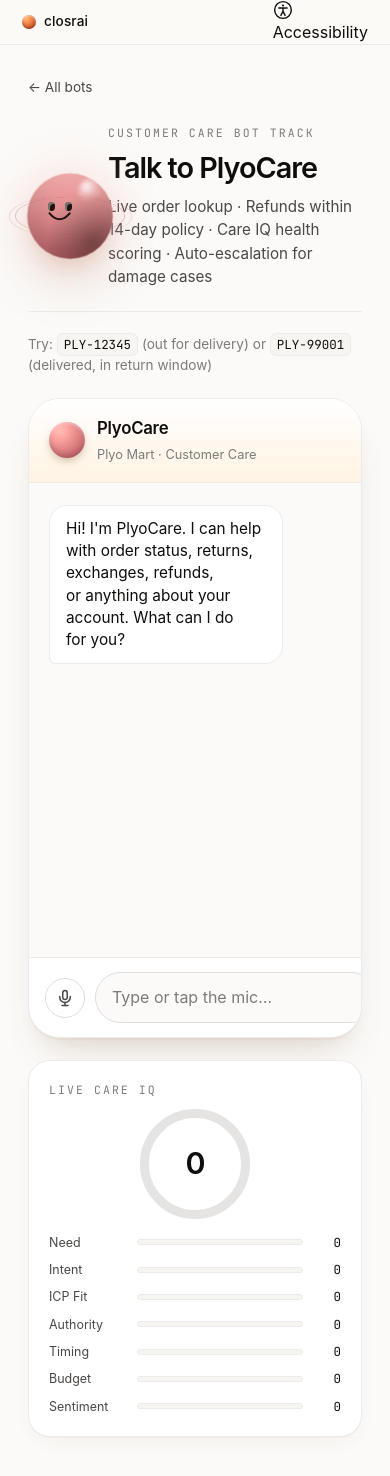
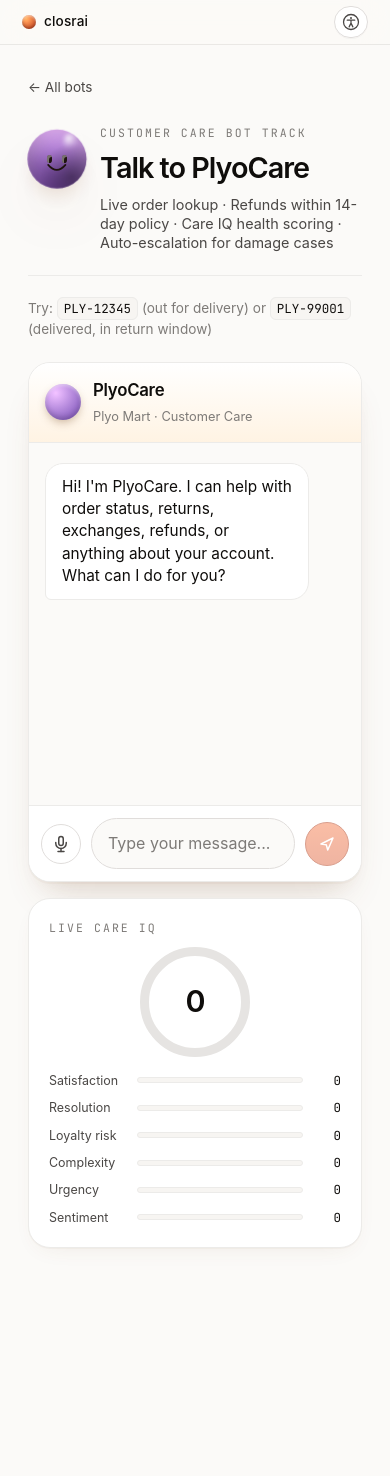
Before and after one commit to NoumanS-20/closrai, a Next.js app: page /chat/care in a window 390 px wide. Shown: the top 1476 px of the page. After the commit the page ends 1348 px from the top, so only its background shows below. Built offline with nearby package versions, Linux system fonts and the light colour scheme.

Commit message:
feat: Enhance accessibility and improve UI components across the application

```diff
--- a/public/embed.js
+++ b/public/embed.js
@@ -150,6 +150,14 @@
     setOpen(false);
   });
 
+  window.addEventListener("message", function (ev) {
+    if (ev.origin !== origin) return;
+    if (ev.source !== iframe.contentWindow) return;
+    if (ev.data && ev.data.type === "closrai:close") {
+      setOpen(false);
+    }
+  });
+
   document.addEventListener("keydown", function (ev) {
     if (ev.key === "Escape" && panel.style.display !== "none") {
       ev.preventDefault();
--- a/scripts/seed-demo.ts
+++ b/scripts/seed-demo.ts
@@ -144,7 +144,7 @@
       timing: 80,
       intent: 95,
       sentiment: 70,
-      icpFit: 85,
+      icpFit: 12,
       rationale: "Specific technical issue, on Growth plan, resolved with KB hit.",
     },
     transcript: [
@@ -219,8 +219,8 @@
     },
     dealIq: {
       total: 42,
-      budget: 0,
-      authority: 0,
+      budget: 20,
+      authority: 80,
       need: 80,
       timing: 90,
       intent: 60,
--- a/src/agent/tools.ts
+++ b/src/agent/tools.ts
@@ -216,6 +216,13 @@
 
 async function enrichCompany(domain: string): Promise<CompanyEnrichment> {
   const cleaned = domain.replace(/^https?:\/\//, "").replace(/\/.*$/, "").toLowerCase();
+  if (!/^[a-z0-9.-]+\.[a-z]{2,}$/i.test(cleaned)) {
+    return {
+      domain: cleaned || "unknown",
+      summary: "No valid company domain was provided, so live enrichment was skipped.",
+      source: "stub",
+    };
+  }
   try {
     const url = `https://${cleaned}`;
     const res = await fetch(url, {
@@ -478,14 +485,26 @@
   const input = (rawInput ?? {}) as Record<string, unknown>;
   switch (name) {
     case "enrich_company": {
+      if (ctx.lead.enrichment) {
+        return {
+          output: {
+            skipped: true,
+            reason: "Company already enriched for this conversation.",
+            enrichment: ctx.lead.enrichment,
+          },
+        };
+      }
       const enrichment = await enrichCompany(String(input.domain ?? ""));
       return {
         output: enrichment,
-        mutate: (lead) => ({
-          ...lead,
-          companyWebsite: enrichment.domain,
-          enrichment,
-        }),
+        mutate: (lead) =>
+          enrichment.domain === "unknown"
+            ? lead
+            : {
+                ...lead,
+                companyWebsite: enrichment.domain,
+                enrichment,
+              },
       };
     }
     case "handle_objection": {
--- a/src/app/dashboard/[id]/page.tsx
+++ b/src/app/dashboard/[id]/page.tsx
@@ -31,6 +31,9 @@
 
   const personaLabel = PERSONA_LABEL[lead.personaId];
   const scoreLabel = SCORE_LABEL[lead.personaId];
+  const leadMeta = [lead.role, lead.company, lead.email, lead.phone].filter(
+    (value): value is string => Boolean(value),
+  );
 
   return (
     <>
@@ -48,9 +51,16 @@
                 {lead.name ?? <span className="lead__anon">Anonymous</span>}
               </h1>
               <p className="lead__meta">
-                {[lead.role, lead.company].filter(Boolean).join(" · ")}
-                {lead.email && <span className="lead__sep">{lead.email}</span>}
-                {lead.phone && <span className="lead__sep">{lead.phone}</span>}
+                {leadMeta.length > 0 ? (
+                  leadMeta.map((item, index) => (
+                    <span key={`${item}-${index}`}>
+                      {index > 0 && <span className="lead__dot"> · </span>}
+                      {item}
+                    </span>
+                  ))
+                ) : (
+                  <span>No contact details captured yet</span>
+                )}
               </p>
             </div>
             <div className="lead__head-tags">
@@ -120,7 +130,11 @@
             <aside className="lead__rail" aria-label="Signals">
               <section className="card rail-card">
                 <p className="eyebrow">{scoreLabel}</p>
-                <DealIQGauge iq={lead.dealIq} />
+                <DealIQGauge
+                  iq={lead.dealIq}
+                  personaId={lead.personaId}
+                  label={scoreLabel}
+                />
               </section>
 
               {lead.orderLookup && (
@@ -202,7 +216,7 @@
           .lead__head h1 { font-size: clamp(1.8rem, 3.2vw, 2.2rem); margin: 6px 0 4px; }
           .lead__anon { color: var(--ink-mute); font-style: italic; font-weight: 400; }
           .lead__meta { color: var(--ink-soft); margin: 0; font-size: 0.95rem; }
-          .lead__sep { margin-left: 12px; color: var(--ink-mute); }
+          .lead__dot { color: var(--ink-mute); }
           .lead__head-tags { display: flex; gap: 10px; flex-wrap: wrap; }
 
           .status-tile {
--- a/src/app/dashboard/page.tsx
+++ b/src/app/dashboard/page.tsx
@@ -313,19 +313,19 @@
             text-transform: capitalize;
           }
           .persona-tag--sales {
-            color: oklch(0.42 0.14 35);
-            border-color: oklch(0.85 0.10 40);
-            background: oklch(0.97 0.04 40);
+            color: oklch(0.34 0.13 158);
+            border-color: oklch(0.80 0.09 158);
+            background: oklch(0.96 0.04 158);
           }
           .persona-tag--support {
-            color: oklch(0.42 0.14 70);
-            border-color: oklch(0.85 0.10 75);
-            background: oklch(0.97 0.04 75);
+            color: oklch(0.36 0.13 238);
+            border-color: oklch(0.80 0.08 235);
+            background: oklch(0.96 0.035 235);
           }
           .persona-tag--care {
-            color: oklch(0.42 0.12 20);
-            border-color: oklch(0.85 0.08 25);
-            background: oklch(0.97 0.04 22);
+            color: oklch(0.38 0.13 305);
+            border-color: oklch(0.80 0.08 305);
+            background: oklch(0.96 0.035 305);
           }
 
           .status {
--- a/src/app/page.tsx
+++ b/src/app/page.tsx
@@ -326,6 +326,24 @@
           .bento__tile:first-child { grid-row: auto; }
           .bento__tile:nth-child(4) { grid-column: auto; grid-template-columns: 1fr; }
         }
+        @media (max-width: 520px) {
+          .hero {
+            padding-top: 56px;
+          }
+          .hero__title {
+            font-size: clamp(2.8rem, 14vw, 3.8rem);
+          }
+          .hero__ctas {
+            display: flex;
+            flex-direction: column;
+            align-items: center;
+            gap: 12px;
+            margin-bottom: 28px;
+          }
+          .hero__ctas .linklike {
+            font-size: 1rem;
+          }
+        }
 
         /* FOOTER */
         .foot {
--- a/src/components/A11ySettings.tsx
+++ b/src/components/A11ySettings.tsx
@@ -144,11 +144,35 @@
 
   useEffect(() => {
     if (!open) return;
+    const focusTimer = window.setTimeout(() => {
+      const firstControl = panelRef.current?.querySelector<HTMLElement>(
+        "[role='switch'], [role='radio'], .a11y-reset",
+      );
+      firstControl?.focus();
+    }, 0);
+
     function onKey(e: KeyboardEvent) {
       if (e.key === "Escape") {
         e.preventDefault();
         setOpen(false);
         btnRef.current?.focus();
+      }
+      if (e.key === "Tab" && panelRef.current) {
+        const controls = Array.from(
+          panelRef.current.querySelectorAll<HTMLElement>(
+            "button, [href], input, select, textarea, [tabindex]:not([tabindex='-1'])",
+          ),
+        ).filter((el) => !el.hasAttribute("disabled"));
+        if (controls.length === 0) return;
+        const first = controls[0];
+        const last = controls[controls.length - 1];
+        if (e.shiftKey && document.activeElement === first) {
+          e.preventDefault();
+          last.focus();
+        } else if (!e.shiftKey && document.activeElement === last) {
+          e.preventDefault();
+          first.focus();
+        }
       }
     }
     function onClick(e: MouseEvent) {
@@ -166,6 +190,7 @@
     document.addEventListener("keydown", onKey);
     document.addEventListener("mousedown", onClick);
     return () => {
+      window.clearTimeout(focusTimer);
       document.removeEventListener("keydown", onKey);
       document.removeEventListener("mousedown", onClick);
     };
@@ -293,18 +318,6 @@
           </button>
 
           <style>{`
-            .a11y-panel {
-              position: absolute;
-              right: 0;
-              top: calc(100% + 10px);
-              width: 340px;
-              background: var(--surface);
-              border: 1px solid var(--line);
-              border-radius: var(--radius-lg);
-              box-shadow: var(--shadow-lift);
-              padding: 18px;
-              z-index: 1000;
-            }
             .a11y-panel__head {
               display: flex; justify-content: space-between; align-items: center;
               margin-bottom: 14px;
@@ -362,6 +375,62 @@
           `}</style>
         </div>
       )}
+
+      <style>{`
+        .a11y-trigger {
+          height: 32px;
+          display: inline-flex;
+          align-items: center;
+          justify-content: center;
+          gap: 7px;
+          padding: 0 11px;
+          border: 1px solid var(--line);
+          border-radius: var(--radius-pill);
+          background: color-mix(in oklab, var(--surface) 88%, transparent);
+          color: var(--ink-soft);
+          cursor: pointer;
+          font-size: 0.82rem;
+          line-height: 1;
+          white-space: nowrap;
+          box-shadow: 0 1px 0 rgba(0, 0, 0, 0.03);
+          transition:
+            background var(--dur-fast) var(--ease),
+            color var(--dur-fast) var(--ease),
+            border-color var(--dur-fast) var(--ease);
+        }
+        .a11y-trigger:hover,
+        .a11y-trigger[aria-expanded="true"] {
+          background: var(--surface);
+          color: var(--ink);
+          border-color: var(--line);
+        }
+        .a11y-trigger svg {
+          width: 18px;
+          height: 18px;
+          flex: 0 0 auto;
+        }
+        .a11y-panel {
+          position: absolute;
+          right: 0;
+          top: calc(100% + 10px);
+          width: min(340px, calc(100vw - 28px));
+          background: var(--surface);
+          border: 1px solid var(--line);
+          border-radius: var(--radius-lg);
+          box-shadow: var(--shadow-lift);
+          padding: 18px;
+          z-index: 1000;
+        }
+        @media (max-width: 520px) {
+          .a11y-trigger {
+            width: 34px;
+            padding: 0;
+          }
+          .a11y-trigger span {
+            display: none;
+          }
+        }
+      `}</style>
     </div>
   );
 }
--- a/src/components/ChatPageHeader.tsx
+++ b/src/components/ChatPageHeader.tsx
@@ -17,8 +17,8 @@
       <header className="chat-hd">
         <div className="chat-hd__id">
           <div className="chat-hd__orb">
-            <Orb kind={persona} size={84} float={false} idle />
-            <OrbFace size={84} />
+            <Orb kind={persona} size={72} float={false} idle />
+            <OrbFace size={72} />
           </div>
           <div>
             <p className="eyebrow">{tag}</p>
@@ -44,7 +44,11 @@
         .chat-hd__id {
           display: flex; gap: 22px; align-items: center;
         }
-        .chat-hd__orb { position: relative; flex-shrink: 0; width: 84px; height: 84px; }
+        .chat-hd__orb { position: relative; flex-shrink: 0; width: 72px; height: 72px; }
+        .chat-hd__orb .orb-3d__halo,
+        .chat-hd__orb .orb-3d__ring {
+          display: none;
+        }
         .chat-hd__id h1 {
           font-size: clamp(1.8rem, 3.2vw, 2.4rem);
           margin: 4px 0;
@@ -55,8 +59,16 @@
           font-size: 0.95rem;
         }
         @media (max-width: 600px) {
-          .chat-hd__id { gap: 16px; }
-          .chat-hd__orb { width: 64px; height: 64px; }
+          .chat-hd__id { gap: 14px; align-items: flex-start; }
+          .chat-hd__orb { width: 58px; height: 58px; margin-top: 6px; }
+          .chat-hd__orb .orb-3d {
+            width: 58px !important;
+            height: 58px !important;
+          }
+          .chat-hd__desc {
+            font-size: 0.9rem;
+            line-height: 1.35;
+          }
         }
       `}</style>
     </>
--- a/src/components/ChatWidget.tsx
+++ b/src/components/ChatWidget.tsx
@@ -74,6 +74,7 @@
   const [busy, setBusy] = useState(false);
   const [leadId, setLeadId] = useState<string | undefined>();
   const [lead, setLead] = useState<Lead | undefined>();
+  const [voiceSessionActive, setVoiceSessionActive] = useState(false);
   const scrollRef = useRef<HTMLDivElement | null>(null);
 
   useEffect(() => {
@@ -82,6 +83,17 @@
       behavior: "smooth",
     });
   }, [messages.length, busy]);
+
+  useEffect(() => {
+    if (!embed) return;
+    function onKey(e: KeyboardEvent) {
+      if (e.key === "Escape") {
+        window.parent?.postMessage({ type: "closrai:close" }, "*");
+      }
+    }
+    window.addEventListener("keydown", onKey);
+    return () => window.removeEventListener("keydown", onKey);
+  }, [embed]);
 
   async function send(textOverride?: string) {
     const text = (textOverride ?? input).trim();
@@ -228,10 +240,11 @@
             <VoiceButton
               disabled={busy}
               onTranscript={(text) => {
+                setVoiceSessionActive(true);
                 setInput("");
                 send(text);
               }}
-              speakingText={lastAssistantContent}
+              speakingText={voiceSessionActive ? lastAssistantContent : undefined}
             />
           )}
           <label htmlFor={`closrai-input-${ui.id}`} className="sr-only">
@@ -242,7 +255,7 @@
             type="text"
             value={input}
             onChange={(e) => setInput(e.target.value)}
-            placeholder="Type or tap the mic…"
+            placeholder="Type your message..."
             disabled={busy}
             autoComplete="off"
             aria-disabled={busy}
@@ -266,7 +279,7 @@
         <aside className="chat-widget__rail" aria-label={`${ui.label} signals`}>
           <section className="rail-card">
             <p className="eyebrow">Live {ui.scoreLabel}</p>
-            <DealIQGauge iq={lead?.dealIq} />
+            <DealIQGauge iq={lead?.dealIq} personaId={ui.id} label={ui.scoreLabel} />
           </section>
 
           {showOrder && lead?.orderLookup && (
@@ -318,7 +331,11 @@
           border-radius: var(--radius-xl);
           overflow: hidden;
           box-shadow: var(--shadow-lift);
-          height: 640px;
+          height: clamp(460px, calc(100dvh - 285px), 640px);
+        }
+        .chat-widget--embed .chat-widget__main {
+          height: calc(100dvh - 20px);
+          min-height: 0;
         }
 
         .chat-widget__head {
@@ -345,9 +362,9 @@
                       inset 0 2px 3px rgba(255,255,255,.4);
           flex-shrink: 0;
         }
-        .chat-widget__orb[data-persona="sales"] { background: radial-gradient(circle at 30% 25%, oklch(0.85 0.14 50), oklch(0.50 0.20 28)); }
-        .chat-widget__orb[data-persona="support"] { background: radial-gradient(circle at 30% 25%, oklch(0.92 0.12 90), oklch(0.55 0.15 60)); }
-        .chat-widget__orb[data-persona="care"] { background: radial-gradient(circle at 30% 25%, oklch(0.88 0.10 25), oklch(0.55 0.13 15)); }
+        .chat-widget__orb[data-persona="sales"] { background: radial-gradient(circle at 30% 25%, oklch(0.88 0.11 155), oklch(0.48 0.17 158)); }
+        .chat-widget__orb[data-persona="support"] { background: radial-gradient(circle at 30% 25%, oklch(0.90 0.09 225), oklch(0.52 0.16 242)); }
+        .chat-widget__orb[data-persona="care"] { background: radial-gradient(circle at 30% 25%, oklch(0.88 0.10 318), oklch(0.50 0.16 300)); }
 
         .chat-widget__status {
           display: inline-flex; align-items: center; gap: 6px;
@@ -425,6 +442,7 @@
         }
         .chat-widget__form input {
           flex: 1; padding: 12px 16px;
+          min-width: 0;
           border: 1px solid var(--line);
           border-radius: var(--radius-pill);
           background: var(--bg);
@@ -478,6 +496,39 @@
           background: var(--surface);
         }
         .rail-link:hover { background: var(--surface-2); text-decoration: none; }
+
+        @media (max-width: 980px) {
+          .chat-widget__main {
+            height: clamp(500px, calc(100dvh - 320px), 600px);
+          }
+          .chat-widget--embed .chat-widget__main {
+            height: calc(100dvh - 20px);
+          }
+        }
+        @media (max-width: 620px) {
+          .chat-widget {
+            gap: 16px;
+          }
+          .chat-widget__main {
+            height: 520px;
+            border-radius: var(--radius-lg);
+          }
+          .chat-widget--embed .chat-widget__main {
+            height: calc(100dvh - 20px);
+          }
+          .chat-widget__head {
+            padding: 14px 16px;
+          }
+          .chat-widget__log {
+            padding: 20px 16px;
+          }
+          .msg {
+            max-width: 88%;
+          }
+          .chat-widget__form {
+            padding: 12px;
+          }
+        }
       `}</style>
     </section>
   );
--- a/src/components/DealIQGauge.tsx
+++ b/src/components/DealIQGauge.tsx
@@ -1,11 +1,50 @@
 "use client";
 
-import type { DealIQ } from "@/lib/types";
+import type { DealIQ, PersonaId } from "@/lib/types";
 
 interface Props {
   iq?: DealIQ;
   compact?: boolean;
+  personaId?: PersonaId;
+  label?: string;
 }
+
+type MetricKey = keyof Omit<DealIQ, "total" | "rationale">;
+
+interface MetricConfig {
+  key: MetricKey;
+  label: string;
+  polarity?: "positive" | "risk";
+}
+
+const METRICS: Record<PersonaId, MetricConfig[]> = {
+  sales: [
+    { key: "need", label: "Need" },
+    { key: "intent", label: "Intent" },
+    { key: "icpFit", label: "ICP Fit" },
+    { key: "authority", label: "Authority" },
+    { key: "timing", label: "Timing" },
+    { key: "budget", label: "Budget" },
+    { key: "sentiment", label: "Sentiment" },
+  ],
+  support: [
+    { key: "intent", label: "Resolution" },
+    { key: "need", label: "KB coverage" },
+    { key: "budget", label: "Clarity" },
+    { key: "authority", label: "Specificity" },
+    { key: "timing", label: "Urgency" },
+    { key: "icpFit", label: "Escalation risk", polarity: "risk" },
+    { key: "sentiment", label: "Sentiment" },
+  ],
+  care: [
+    { key: "budget", label: "Satisfaction" },
+    { key: "intent", label: "Resolution" },
+    { key: "authority", label: "Loyalty risk", polarity: "risk" },
+    { key: "need", label: "Complexity", polarity: "risk" },
+    { key: "timing", label: "Urgency" },
+    { key: "sentiment", label: "Sentiment" },
+  ],
+};
 
 function ringStroke(total: number): string {
   if (total >= 75) return "oklch(0.50 0.16 145)";
@@ -21,11 +60,23 @@
   return "cold";
 }
 
-function Bar({ label, value }: { label: string; value: number }) {
+function Bar({
+  label,
+  value,
+  polarity = "positive",
+}: {
+  label: string;
+  value: number;
+  polarity?: "positive" | "risk";
+}) {
   const v = Math.max(0, Math.min(100, value));
   const slug = label.toLowerCase().replace(/\s+/g, "-");
+  const valueText =
+    polarity === "risk"
+      ? `${v} out of 100, lower is better`
+      : `${v} out of 100`;
   return (
-    <div className="dq-bar">
+    <div className={"dq-bar" + (polarity === "risk" ? " dq-bar--risk" : "")}>
       <span className="dq-bar__label" id={`bar-label-${slug}`}>
         {label}
       </span>
@@ -36,7 +87,7 @@
         aria-valuenow={v}
         aria-valuemin={0}
         aria-valuemax={100}
-        aria-valuetext={`${v} out of 100`}
+        aria-valuetext={valueText}
       >
         <div className="dq-bar__fill" style={{ width: `${v}%` }} />
       </div>
@@ -47,7 +98,12 @@
   );
 }
 
-export function DealIQGauge({ iq, compact }: Props) {
+export function DealIQGauge({
+  iq,
+  compact,
+  personaId = "sales",
+  label = "Lead score",
+}: Props) {
   const total = iq?.total ?? 0;
   const ringSize = compact ? 56 : 110;
   const stroke = compact ? 6 : 9;
@@ -56,7 +112,7 @@
   const offset = circ - (total / 100) * circ;
 
   const summary = iq
-    ? `Score ${total} out of 100, ${tier(total)} lead. ${iq.rationale ?? ""}`
+    ? `${label} ${total} out of 100, ${tier(total)} tier. ${iq.rationale ?? ""}`
     : "Score not yet available.";
 
   const ringColor = ringStroke(total);
@@ -65,13 +121,13 @@
     <div
       className={"dq-gauge" + (compact ? " dq-gauge--compact" : "")}
       role="group"
-      aria-label="Lead score breakdown"
+      aria-label={`${label} breakdown`}
     >
       <div
         className="dq-gauge__ring"
         style={{ width: ringSize, height: ringSize }}
         role="img"
-        aria-label={`Score ${total} out of 100`}
+        aria-label={`${label} ${total} out of 100`}
       >
         <svg
           width={ringSize}
@@ -112,13 +168,14 @@
 
       {!compact && (
         <div className="dq-gauge__bars">
-          <Bar label="Need" value={iq?.need ?? 0} />
-          <Bar label="Intent" value={iq?.intent ?? 0} />
-          <Bar label="ICP Fit" value={iq?.icpFit ?? 0} />
-          <Bar label="Authority" value={iq?.authority ?? 0} />
-          <Bar label="Timing" value={iq?.timing ?? 0} />
-          <Bar label="Budget" value={iq?.budget ?? 0} />
-          <Bar label="Sentiment" value={iq?.sentiment ?? 0} />
+          {METRICS[personaId].map((metric) => (
+            <Bar
+              key={metric.key}
+              label={metric.label}
+              value={iq?.[metric.key] ?? 0}
+              polarity={metric.polarity}
+            />
+          ))}
         </div>
       )}
 
@@ -172,6 +229,9 @@
           background: linear-gradient(90deg, oklch(0.66 0.155 38), oklch(0.80 0.13 80));
           transition: width 500ms var(--ease);
         }
+        .dq-bar--risk .dq-bar__fill {
+          background: linear-gradient(90deg, oklch(0.72 0.14 62), oklch(0.60 0.17 28));
+        }
         .dq-bar__value {
           font-family: var(--font-mono);
           font-size: 0.78rem;
--- a/src/components/Orb.tsx
+++ b/src/components/Orb.tsx
@@ -6,19 +6,19 @@
 
 const PALETTES: Record<OrbKind, { base: string; glow: string; ring: string }> = {
   sales: {
-    base: "linear-gradient(180deg, oklch(0.72 0.18 35), oklch(0.50 0.20 28))",
-    glow: "oklch(0.85 0.13 50)",
-    ring: "oklch(0.60 0.18 30)",
+    base: "linear-gradient(180deg, oklch(0.78 0.15 155), oklch(0.48 0.17 158))",
+    glow: "oklch(0.88 0.11 155)",
+    ring: "oklch(0.58 0.15 158)",
   },
   support: {
-    base: "linear-gradient(180deg, oklch(0.80 0.15 80), oklch(0.55 0.15 60))",
-    glow: "oklch(0.92 0.12 90)",
-    ring: "oklch(0.65 0.15 70)",
+    base: "linear-gradient(180deg, oklch(0.82 0.12 230), oklch(0.52 0.16 242))",
+    glow: "oklch(0.90 0.09 225)",
+    ring: "oklch(0.62 0.14 235)",
   },
   care: {
-    base: "linear-gradient(180deg, oklch(0.78 0.10 20), oklch(0.55 0.13 15))",
-    glow: "oklch(0.88 0.10 25)",
-    ring: "oklch(0.62 0.13 18)",
+    base: "linear-gradient(180deg, oklch(0.78 0.13 315), oklch(0.50 0.16 300))",
+    glow: "oklch(0.88 0.10 318)",
+    ring: "oklch(0.60 0.14 305)",
   },
   plum: {
     base: "linear-gradient(180deg, oklch(0.65 0.15 340), oklch(0.42 0.14 330))",
```
